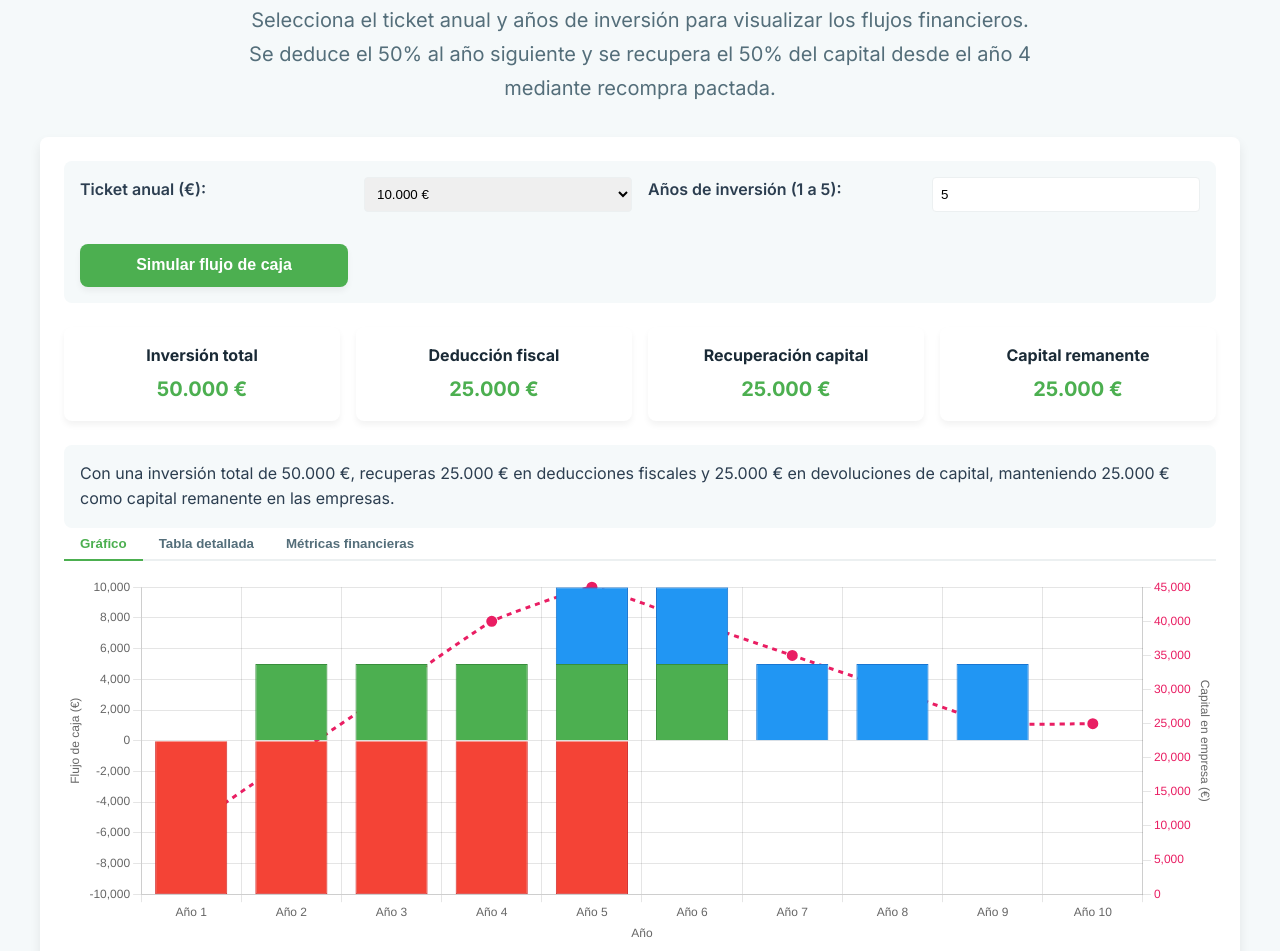
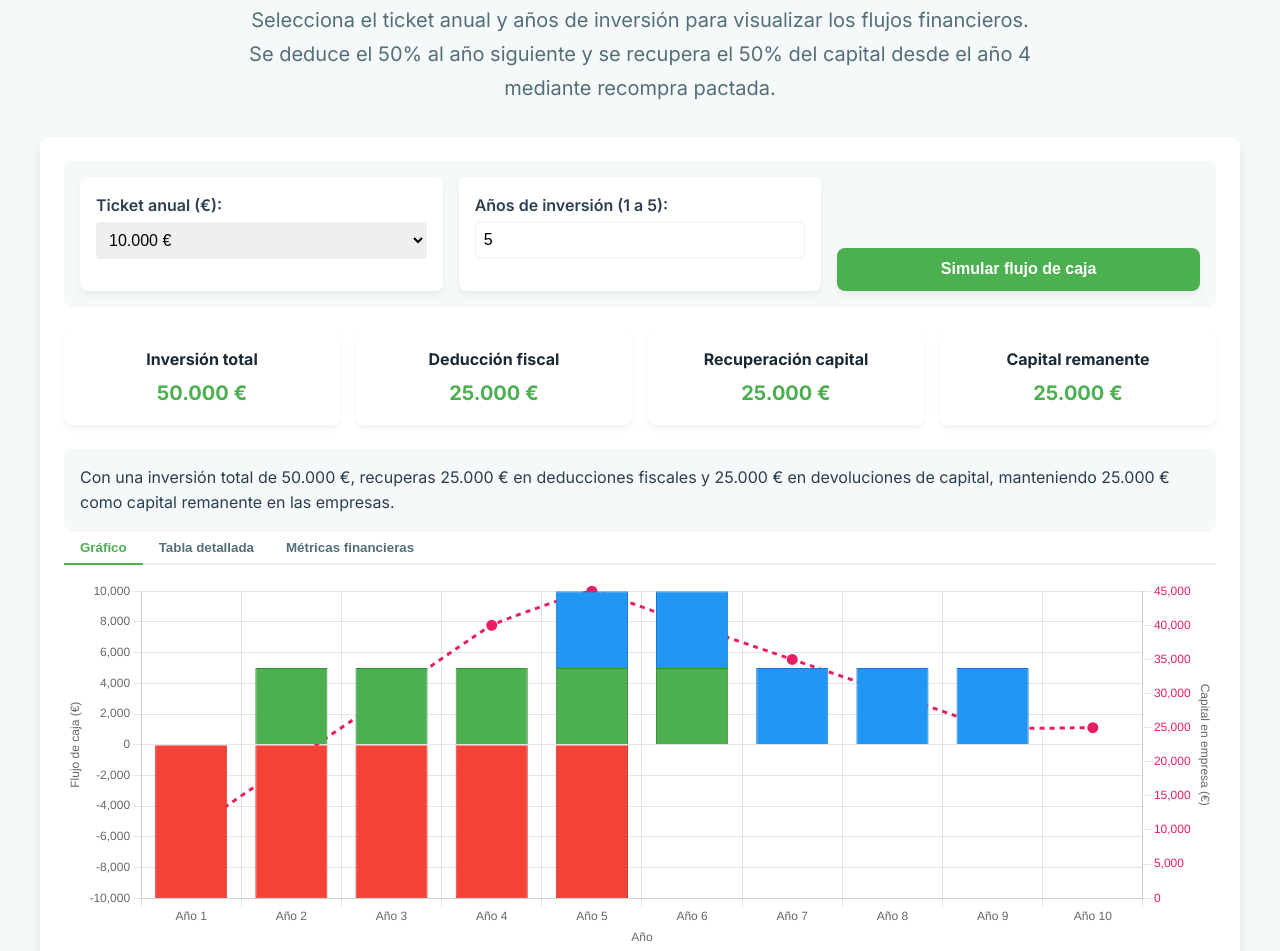
Before and after one commit to ConTuCuota/ConTuCuota, a website: page simulador.html in a window 1280 px wide. Shown: the part 928-1879 px from the top of the page. Drawn offline with nearby package versions, Linux system fonts and the light colour scheme.

Commit message:
Organize simulator controls

```diff
--- a/simulador.html
+++ b/simulador.html
@@ -67,14 +67,18 @@
         </p>
         <div class="simulator-container">
           <div class="simulator-controls">
+            <div class="control-grupo">
               <label for="sim-ticket">Ticket anual (€):</label>
               <select id="sim-ticket" aria-label="Selecciona el ticket anual">
                 <option value="5000">5.000 €</option>
                 <option selected value="10000">10.000 €</option>
                 <option value="20000">20.000 €</option>
               </select>
+            </div>
+            <div class="control-grupo">
               <label for="sim-anios">Años de inversión (1 a 5):</label>
               <input id="sim-anios" max="5" min="1" type="number" value="5" aria-label="Selecciona los años de inversión" />
+            </div>
             <button class="cta-button" onclick="simularInversionBasica()" aria-label="Simular flujo de caja">Simular flujo de caja</button>
           </div>
 
```
Lines whose indentation alone changed are shown as unchanged.
